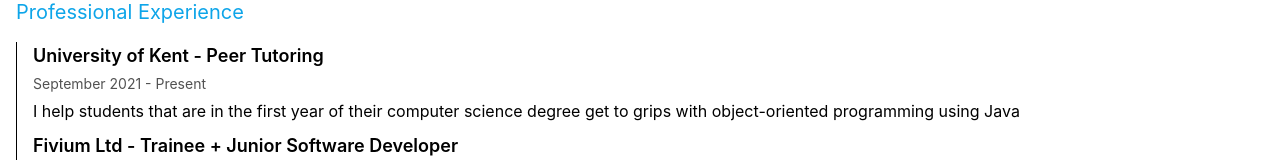
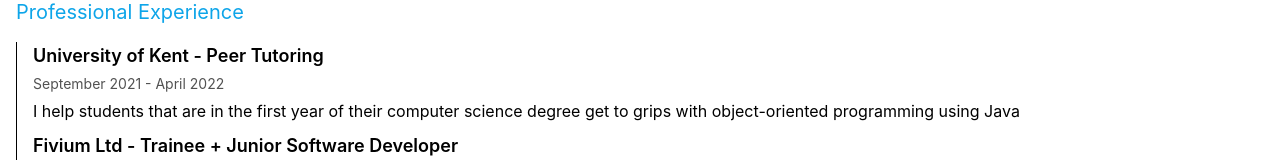
Before and after one commit to dgrinbergs/dgrinbergs.com, a Next.js app: page /about in a window 1280 px wide. Shown: the part 413-573 px from the top of the page. Built offline with nearby package versions, Linux system fonts and the light colour scheme.

Commit message:
added finish date to Peer Tutoring

```diff
--- a/data/about.ts
+++ b/data/about.ts
@@ -24,7 +24,7 @@
     children: [
       {
         heading: "University of Kent - Peer Tutoring",
-        dates: "September 2021 - Present",
+        dates: "September 2021 - April 2022",
         text: [
           "I help students that are in the first year of their computer science degree get to grips with object-oriented programming using Java",
         ],
```
